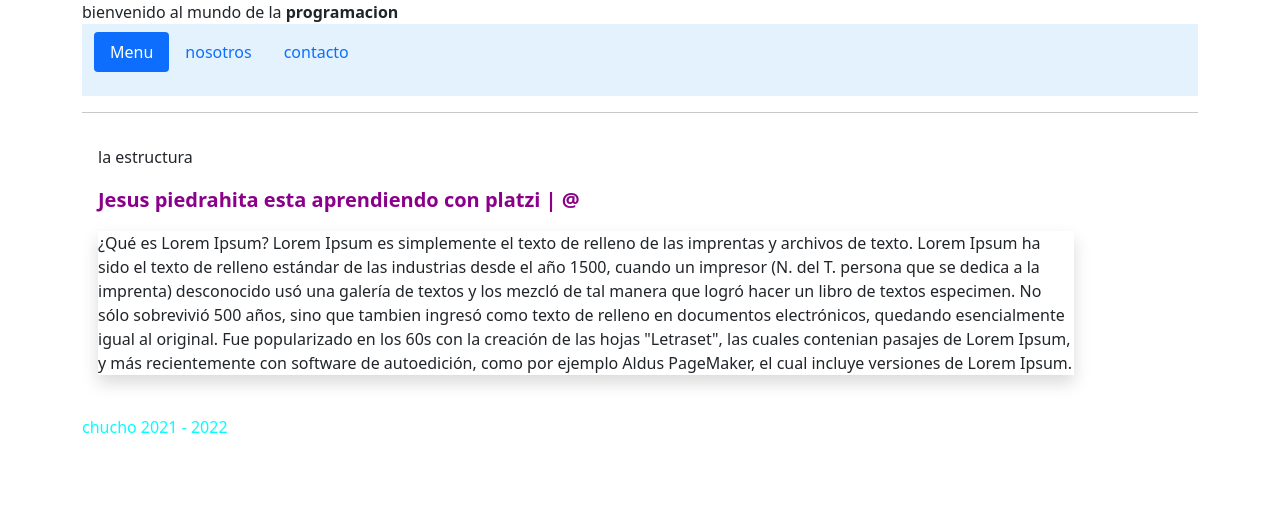
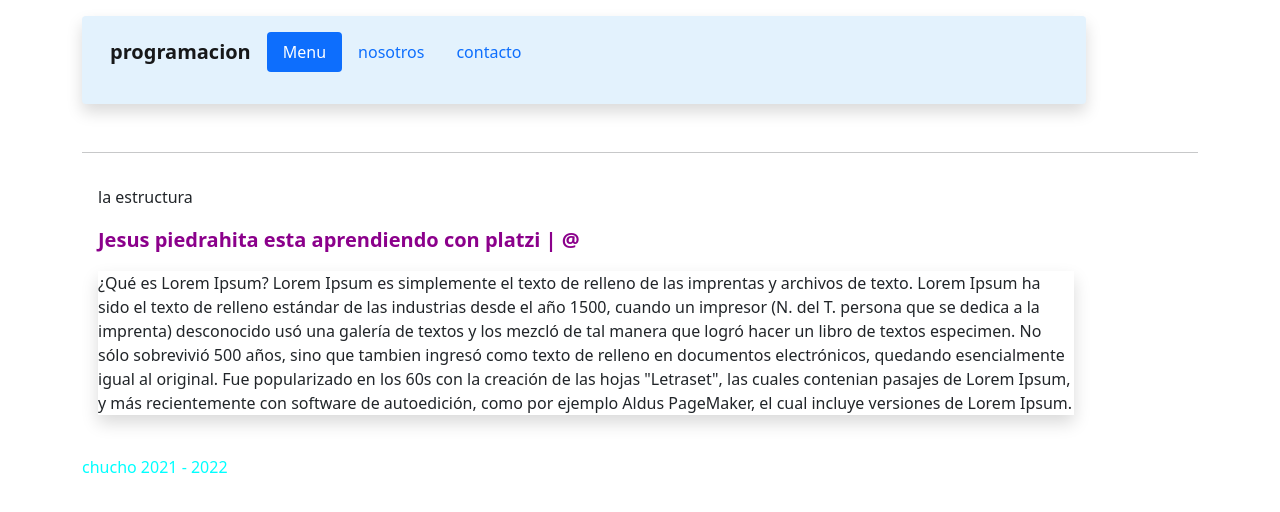
Before and after one commit to Jesus-piedrahita96/projectDemo, a plain HTML site: page index.html in a window 1280 px wide. Drawn offline with nearby package versions, Linux system fonts and the light colour scheme.

Commit message:
cabecera v2.4.2

```diff
--- a/index.html
+++ b/index.html
@@ -18,14 +18,13 @@
 <!-- ================== Cabecera parte superior ====================== -->
 <!-- ================================================================= -->
         <header>
-            bienvenido al mundo de la <strong> programacion </strong>
-
-            <nav class="navbar navbar-expand-lg navbar-light fondo-nav">
+            <nav class="navbar navbar-expand-lg navbar-light fondo-nav shadow p-3 mb-5 mt-3 rounded">
                 <div class="container-fluid">
                     <ul class="nav nav-pills mb-3"
                      id="pills-tab"
                      role="tablist"
                      style="--bs-scroll-height: 100px;">
+                        <a class="navbar-brand fw-bold" href="#">programacion</a>
                         <li class="nav-item"
                         role="presentation">
                             <a href="#"
```
